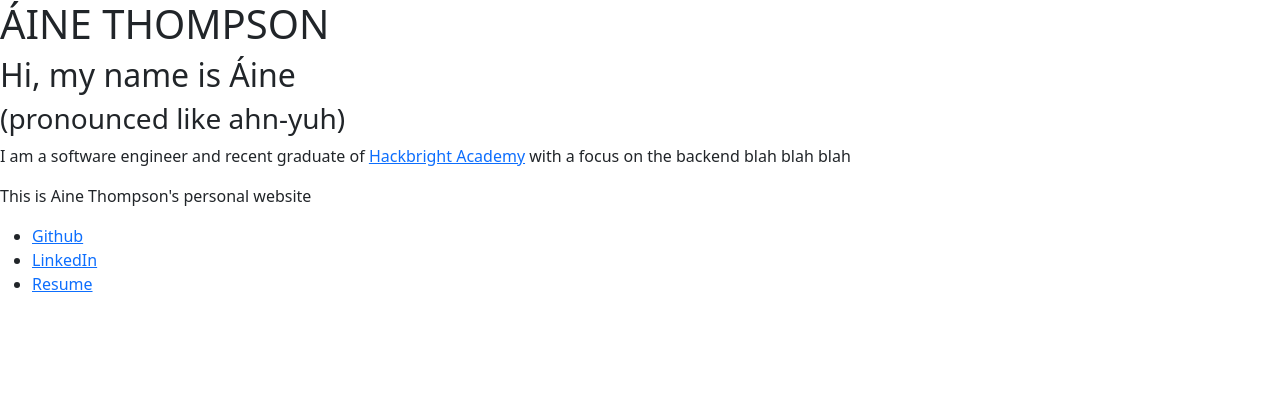
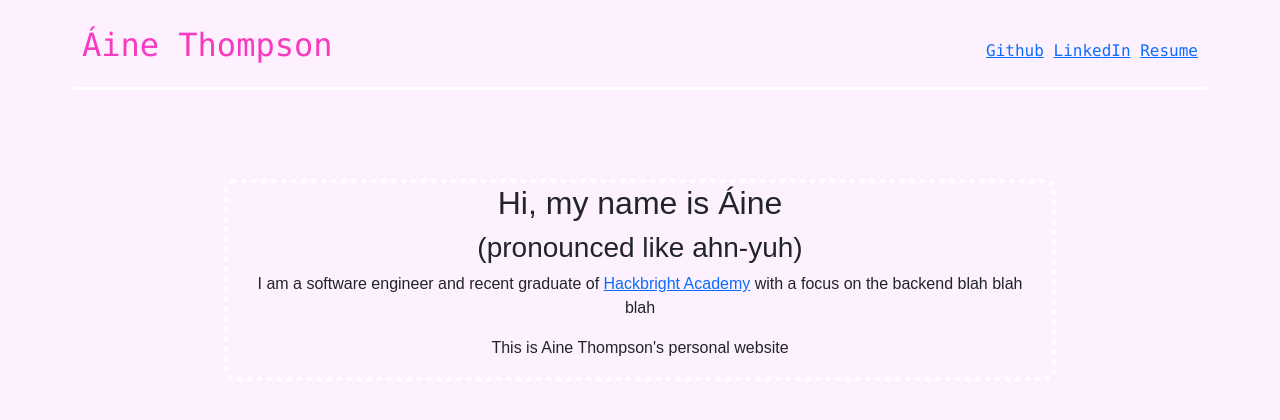
Before and after one commit to ainethompson/aine-personal-site, a Flask app: page / in a window 1280 px wide. Shown: the top 420 px of the page. Run offline with Flask 2, Linux system fonts and the light colour scheme.

Commit message:
Navbar proportions

```diff
--- a/static/home.css
+++ b/static/home.css
@@ -0,0 +1,38 @@
+body {
+    background-color: rgb(253, 240, 255);
+}
+#site-name {
+    text-align: left;
+    font-family: 'Monaco', monospace;
+    color: rgb(247, 59, 190);
+    font-size: xx-large;
+}
+.navbar {
+    align-items: baseline;
+    /* text-align: center; */
+    /* background-color: orchid; */
+    margin-top: 1%;
+    border-bottom: 3px solid white;
+    border-radius: 5px;
+    text-align: right;
+    font-family: 'Monaco', monospace;
+}
+.intro-page {
+    margin-top: 7%;
+    border: 5px dotted white;
+    border-radius: 10px;
+    width: 65%;
+    text-align: center;
+    font-family: sans-serif;
+}
+.nav-item {
+    display: inline;
+}
+/* h1 {
+    font-family: monospace, "monaco";
+    color: blue;
+} */
+
+/* body {
+    text-align: center;
+} */
--- a/templates/homepage.html
+++ b/templates/homepage.html
@@ -10,11 +10,29 @@
                 rel="stylesheet"
                 integrity="sha384-+0n0xVW2eSR5OomGNYDnhzAbDsOXxcvSN1TPprVMTNDbiYZCxYbOOl7+AMvyTG2x"
                 crossorigin="anonymous">
+        <link rel="stylesheet" href="/static/home.css">
 
         <title>ÁINE THOMPSON</title>
     </head>
     <body>
-        <h1>ÁINE THOMPSON</h1>
+        <nav class="container navbar">
+            <h1 id="site-name" class="navbar-brand">Áine Thompson</h1>
+
+            <ul class="nav-links">
+                <li class="nav-item">
+                    <a href="https://github.com/ainethompson">Github</a>
+                </li>
+                <li class="nav-item">
+                    <a href="https://www.linkedin.com/in/%C3%A1ine-thompson-748694184/">LinkedIn</a>
+                </li>
+                <li class="nav-item">
+                    <a href="/resume">Resume</a>
+                </li>
+            </ul>
+        </nav>
+
+        <div class="container intro-page">
+
             <h2>Hi, my name is Áine</h2>
             <h3>(pronounced like ahn-yuh)</h3>
             <p>
@@ -23,16 +41,7 @@
                 with a focus on the backend blah blah blah
             </p>
             <p>This is Aine Thompson's personal website</p>
-        <ul>
-            <li>
-                <a href="https://github.com/ainethompson">Github</a>
-            </li>
-            <li>
-                <a href="https://www.linkedin.com/in/%C3%A1ine-thompson-748694184/">LinkedIn</a>
-            </li>
-            <li>
-                <a href="/resume">Resume</a>
-            </li>
-        </ul>
+        </div>
+
     </body>
 </html>
```
Lines whose indentation alone changed are shown as unchanged.
